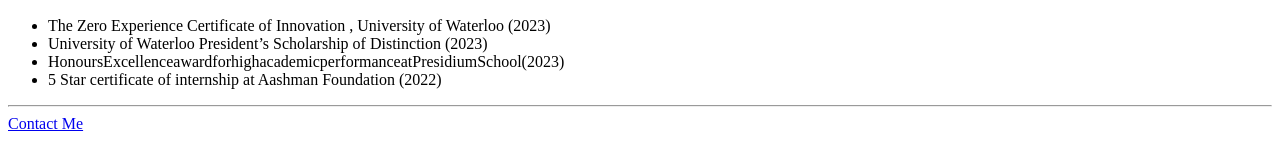
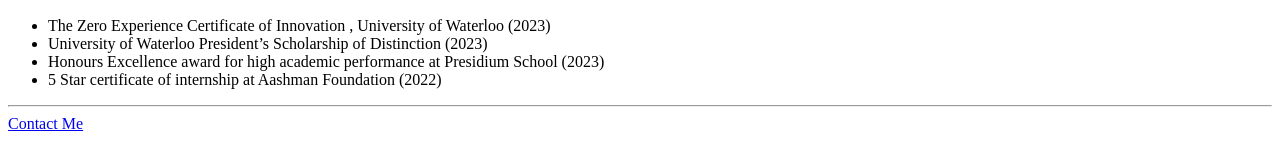
Before and after one commit to yashchoudharyx/My-resume, a plain HTML site: page index.html in a window 1280 px wide. Shown: the part 1371-1514 px from the top of the page. Drawn offline with Linux system fonts and the light colour scheme.

Commit message:
Update index.html

```diff
--- a/index.html
+++ b/index.html
@@ -92,7 +92,7 @@
     <ul>
         <li> The Zero Experience Certificate of Innovation , University of Waterloo (2023)</li>
         <li>University of Waterloo President’s Scholarship of Distinction (2023)</li>
-        <li>HonoursExcellenceawardforhighacademicperformanceatPresidiumSchool(2023)</li>
+        <li>Honours Excellence award for high academic performance at Presidium School (2023)</li>
         <li>5 Star certificate of internship at Aashman Foundation (2022)</li>
     </ul>
     <hr />
```
